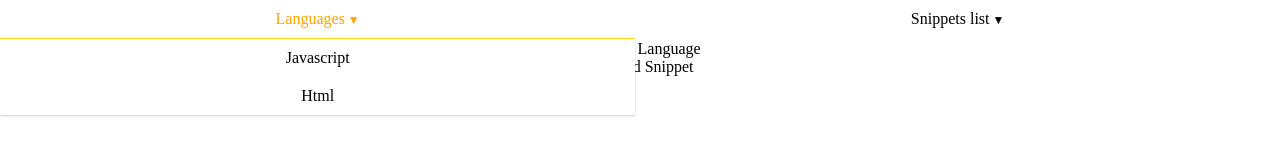
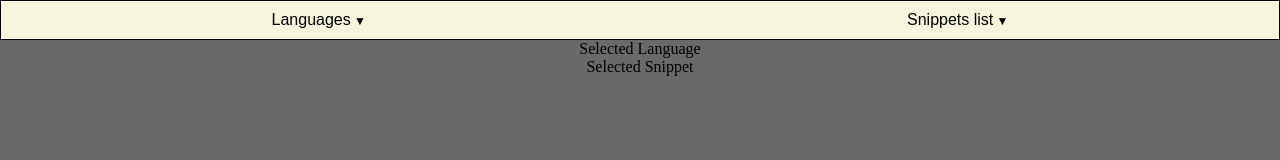
Before and after one commit to DrCuuT/snippets_2, a website: page index.html in a window 1280 px wide. Drawn offline with nearby package versions, Linux system fonts and the light colour scheme.

Commit message:
some css things

```diff
--- a/default.css
+++ b/default.css
@@ -2,6 +2,10 @@
     margin: 0px;
     padding: 0px;
     text-align: center;
+}
+
+body {
+    background-color: dimgray;
 }
 
 nav {
@@ -11,18 +15,21 @@ nav {
     position: sticky;
     top: 0px;
     text-align: center;
+    font-family: sans-serif;
 }
 
 nav ul {
     list-style-type: none;
     display: flex;
+    border: 1px solid black;
 }
 
 nav ul li {
     flex: 1 1 auto;
     text-align: center;
     position: relative;
-
+    background-color: beige;
+    border-color: black;
 }
 
 
@@ -30,20 +37,12 @@ nav a {
     display: block;
     text-decoration: none;
     color: black;
-    border-bottom: 2px solid transparent;
     padding: 10px 0px;
-
-}
-
-nav a:hover {
-    color: orange;
-    border-bottom: 1px solid gold;
 }
 
 .sous {
     display: none;
     box-shadow: 0px 1px 2px #CCC;
-    background-color: white;
     position: absolute;
     width: 100%;
     z-index: 1000;
@@ -61,13 +60,16 @@ nav > ul li:hover .sous {
 
 .sous a {
     padding: 10px;
-    border-bottom: none;
+    border-bottom: 1px solid black;
+    border-left: 1px solid black;
+    border-right: 1px solid black;
+
 }
 
 .sous a:hover {
-    border-bottom: none;
-    background-color: RGBa(200, 200, 200, 0.1);
+    background-color: coral;
 }
+
 
 .deroulant > a::after {
     content: " ▼";
```
